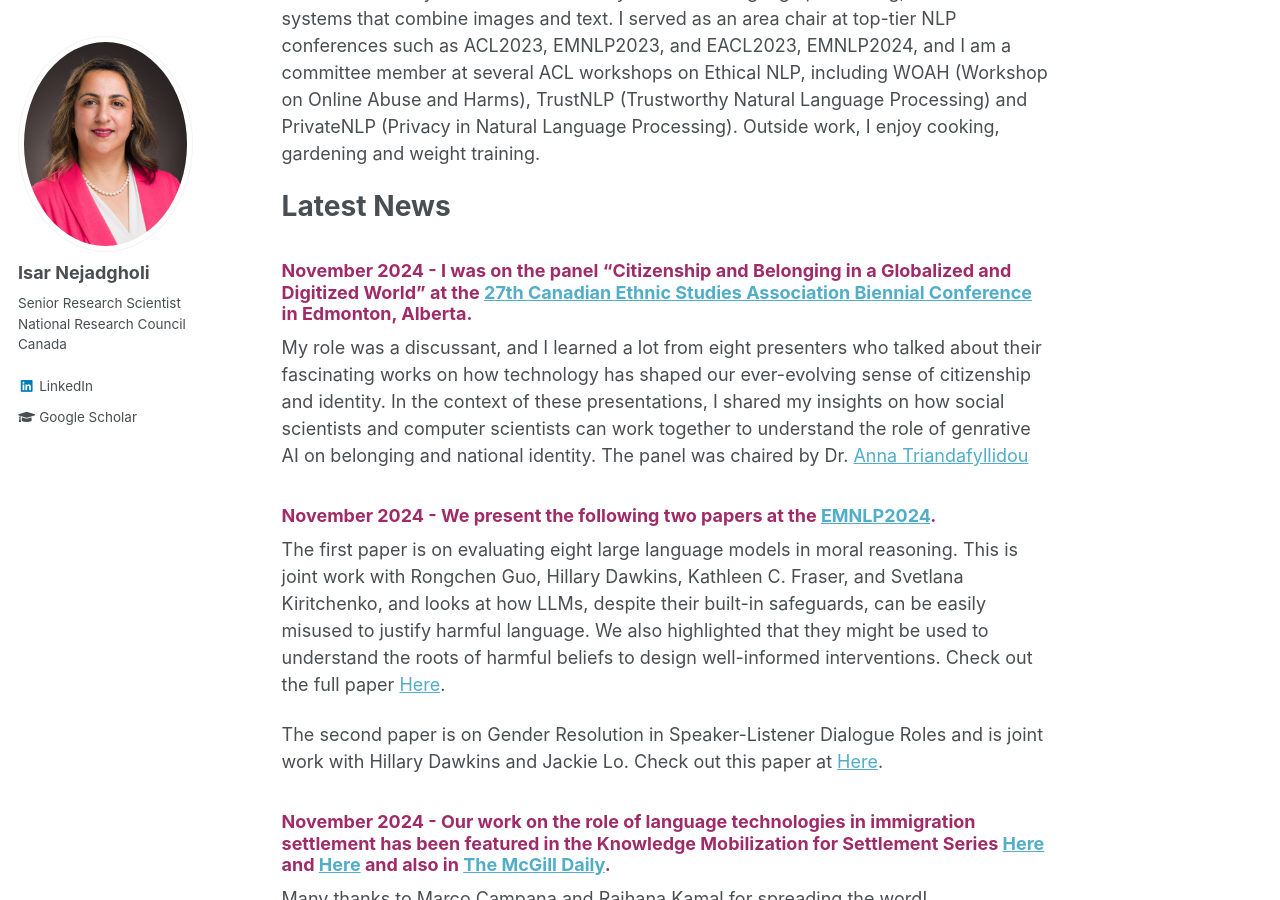
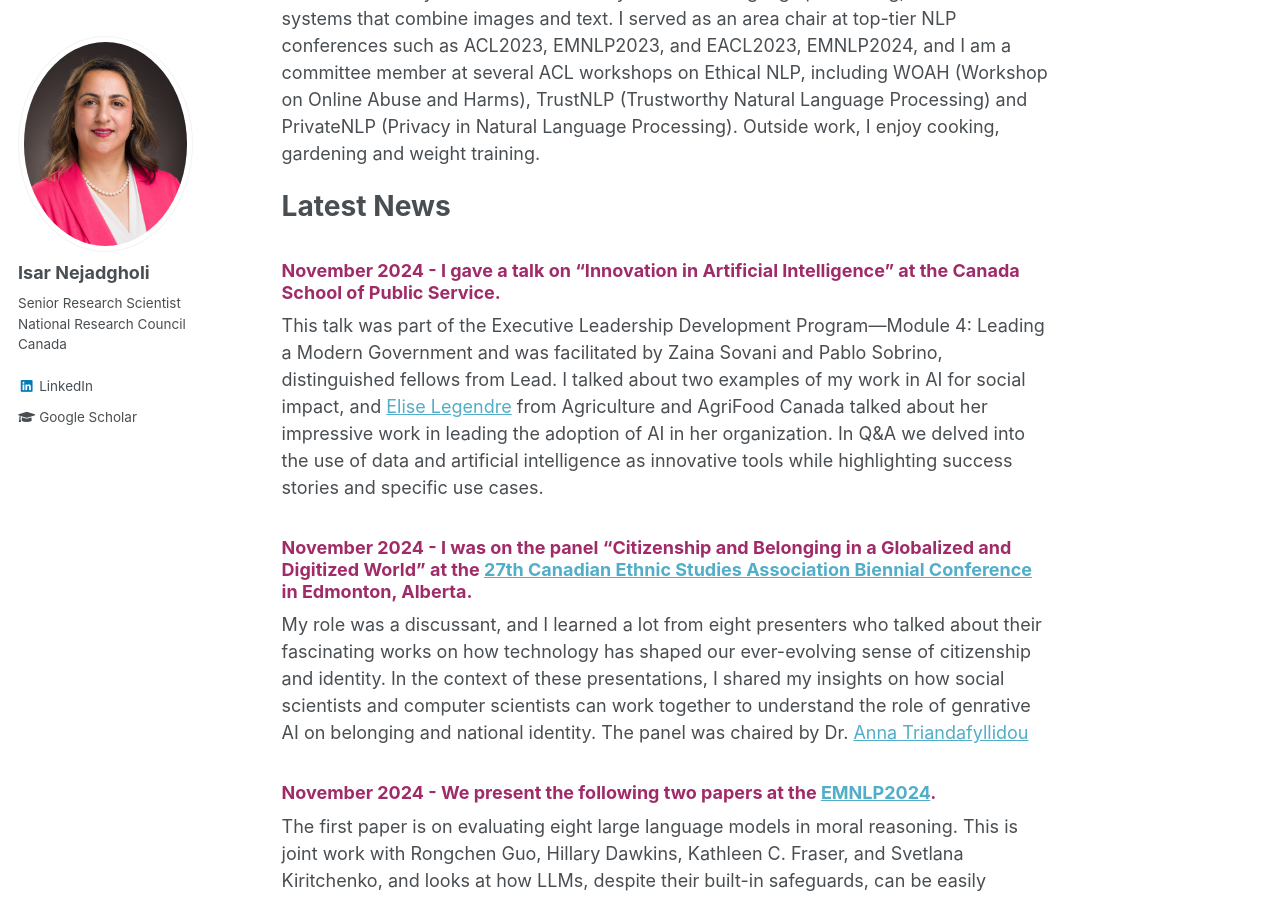
Before and after one commit to IsarNejad/IsarNejad.github.io, a Jekyll site: the page built from _pages/about.md, in a window 1280 px wide and 900 px high, scrolled down 343 px. Built offline with Jekyll 4.4.1, drawn with Linux system fonts in a browser that asks for light colours.

Commit message:
Update about.md

```diff
--- a/_pages/about.md
+++ b/_pages/about.md
@@ -11,6 +11,13 @@ redirect_from:
 I am a Senior Research Scientist at the [National Research Council Canada](https://nrc.canada.ca/en) and an Adjunct Professor at the [University of Ottawa](https://www.uottawa.ca/faculty-engineering/school-electrical-engineering-computer-science). In my [research](https://isarnejad.github.io//research/), I am interested in projects that leverage AI-enabled technologies to address societal challenges. ⁤⁤I am also dedicated to incorporating the principles of responsible AI into digital solutions to ensure ethical considerations are integrated into technological advancements. Previously, I have worked on building and deploying machine learning systems in various applications, including biomedical signal, image, speech and text processing, in both academic and industrial environments. My current work is mainly on natural language processing, or multimodal systems that combine images and text. I served as an area chair at top-tier NLP conferences such as ACL2023, EMNLP2023, and EACL2023, EMNLP2024, and I am a committee member at several ACL workshops on Ethical NLP, including WOAH (Workshop on Online Abuse and Harms), TrustNLP (Trustworthy Natural Language Processing) and PrivateNLP (Privacy in Natural Language Processing). Outside work, I enjoy cooking, gardening and weight training.
 
 # Latest News
+
+{: .amaranth-deep-purple}
+### November 2024 - I gave a talk on “Innovation in Artificial Intelligence” at the Canada School of Public Service.
+
+This talk was part of the Executive Leadership Development Program—Module 4: Leading a Modern Government and was facilitated by Zaina Sovani and Pablo Sobrino, distinguished fellows from Lead. I talked about two examples of my work in AI for social impact, and [Elise Legendre](https://www.linkedin.com/in/%C3%A9lise-legendre-83645810/?originalSubdomain=ca) from Agriculture and AgriFood Canada talked about her impressive work in leading the adoption of AI in her organization. In Q&A we delved into the use of data and artificial intelligence as innovative tools while highlighting success stories and specific use cases.
+
+
 
 {: .amaranth-deep-purple}
 ### November 2024 - I was on the panel "Citizenship and Belonging in a Globalized and Digitized World" at the [27th Canadian Ethnic Studies Association Biennial Conference](https://cesa-scee.ca/2024-conference/) in Edmonton, Alberta.
```
